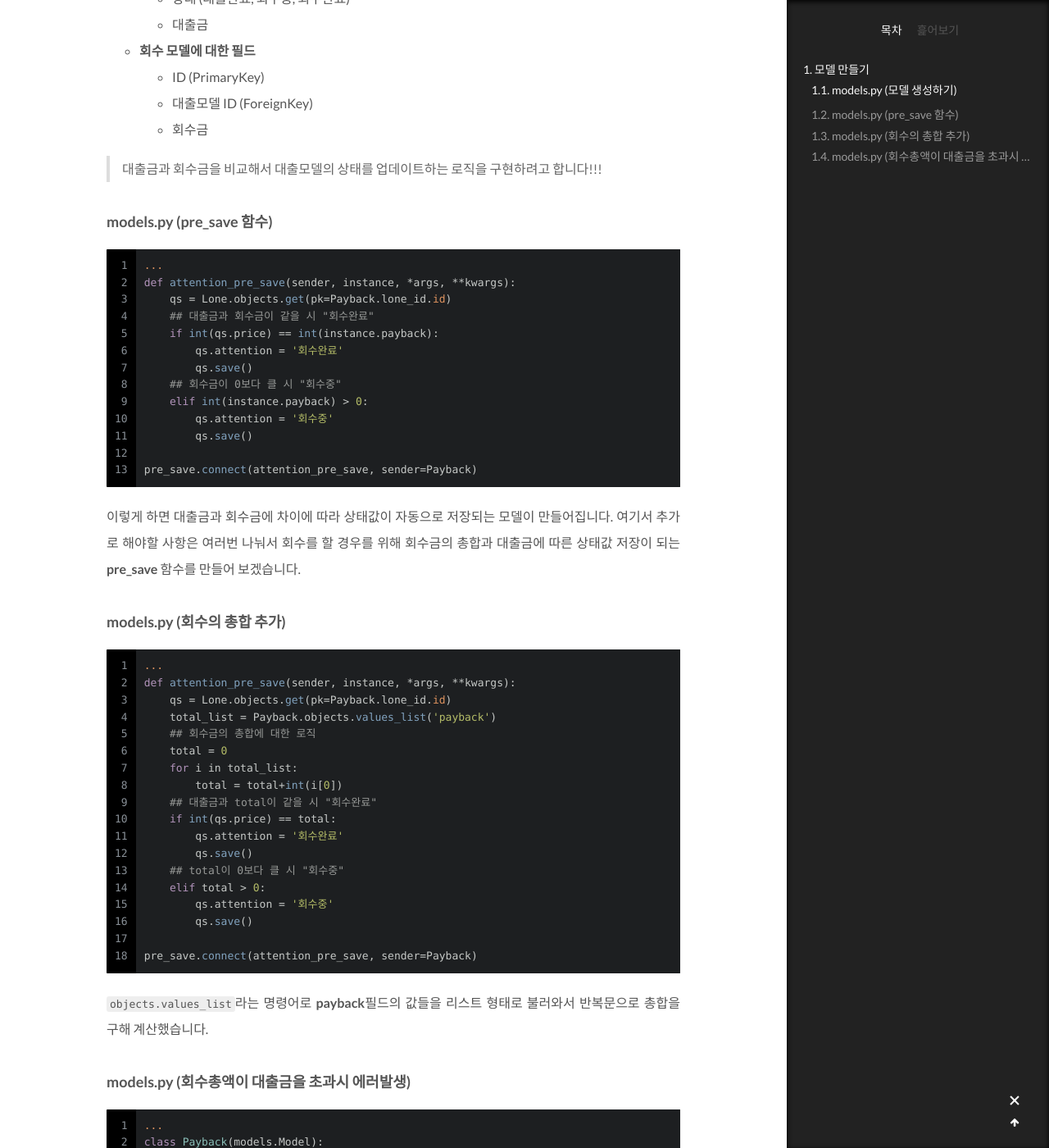
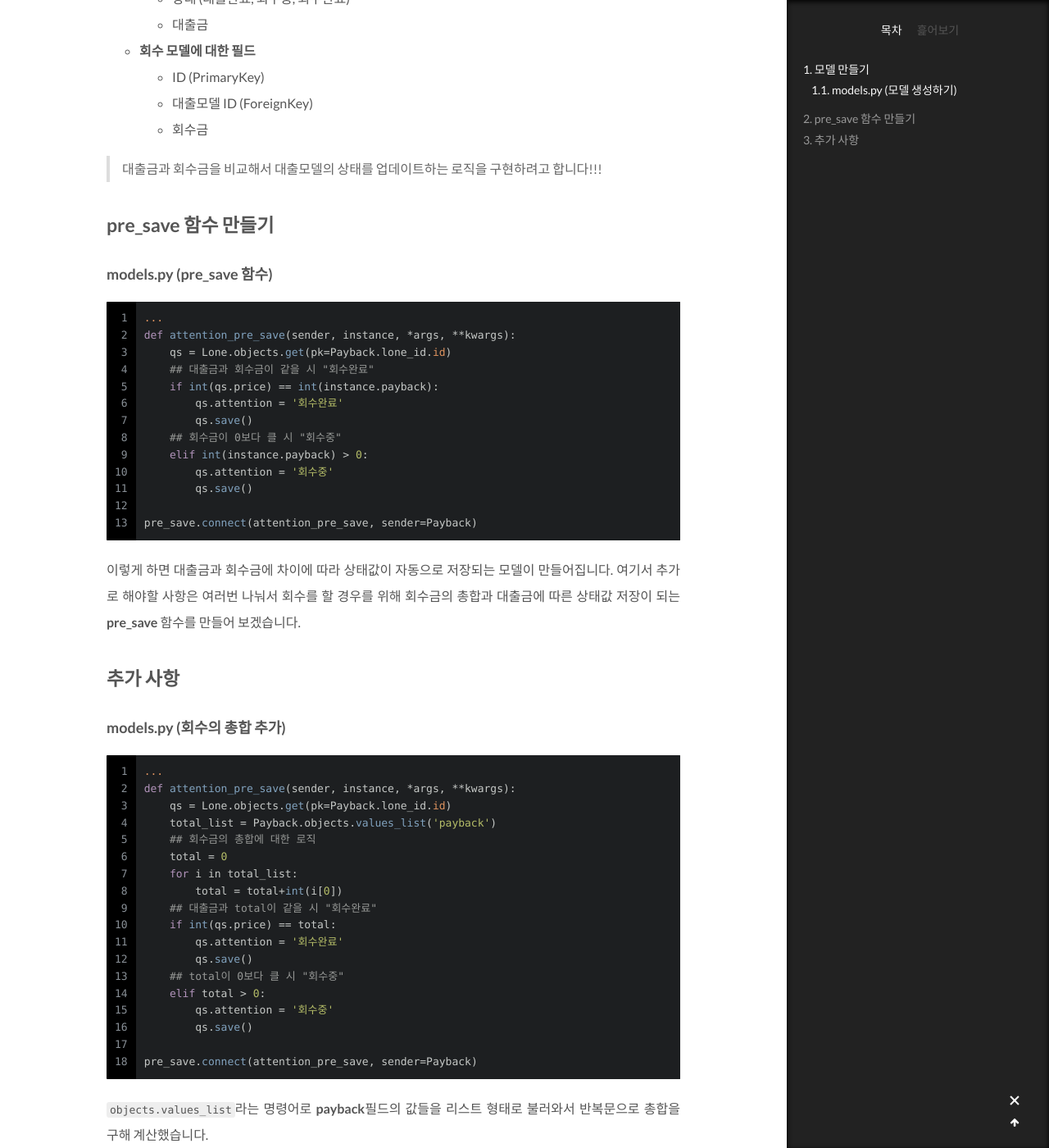
Before and after one commit to wkddnjset/wkddnjset.github.io, a Jekyll site: the page built from _posts/2018-02-06-(Django)-2개의-모델을-비교해-필드값-업데이트하기.md, in a window 1280 px wide and 1400 px high, scrolled down 1145 px. Shown: the whole window at 82% size. Built offline with Jekyll 4.4.1, drawn with Linux system fonts in a browser that asks for light colours; comment, search, counter and statistics services are not loaded.

Commit message:
2018-02-06

```diff
--- a/_posts/2018-02-06-(Django)-2개의-모델을-비교해-필드값-업데이트하기.md
+++ b/_posts/2018-02-06-(Django)-2개의-모델을-비교해-필드값-업데이트하기.md
@@ -42,6 +42,7 @@ class Payback(models.Model):
 
 > 대출금과 회수금을 비교해서 대출모델의 상태를 업데이트하는 로직을 구현하려고 합니다!!!
 
+## pre_save 함수 만들기
 
 ### models.py (pre_save 함수)
 
@@ -63,6 +64,8 @@ pre_save.connect(attention_pre_save, sender=Payback)
 {% endhighlight %}
 
 이렇게 하면 대출금과 회수금에 차이에 따라 상태값이 자동으로 저장되는 모델이 만들어집니다. 여기서 추가로 해야할 사항은 여러번 나눠서 회수를 할 경우를 위해 회수금의 총합과 대출금에 따른 상태값 저장이 되는 **pre_save** 함수를 만들어 보겠습니다.
+
+## 추가 사항
 
 ### models.py (회수의 총합 추가)
 
```
